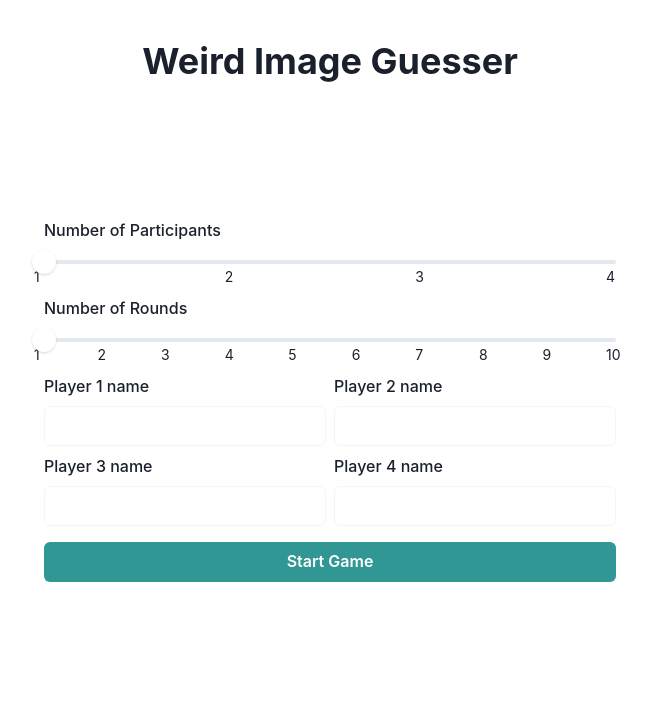
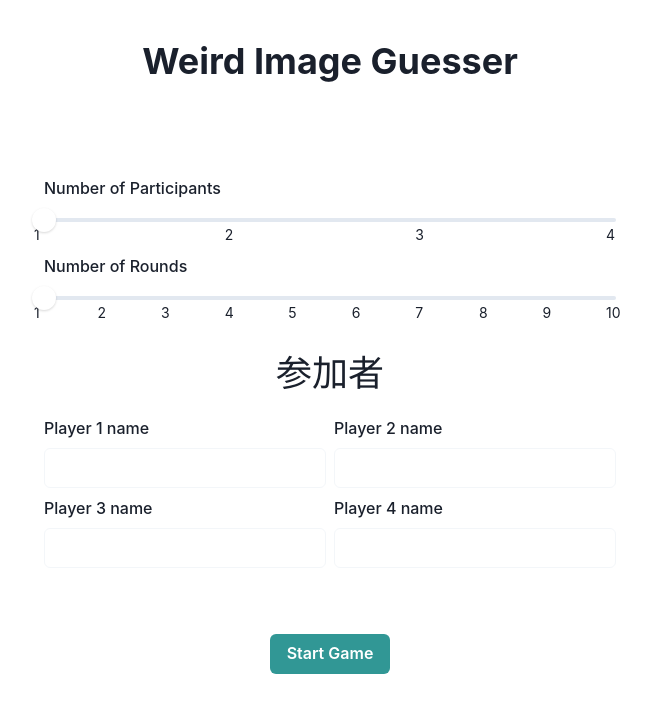
Before and after one commit to MIAopenroad/WeirdImageGuesser, a React (Vite) app in the folder frontend/: page / in a window 1280 px wide. Shown: the top 712 px of the page, without its empty margins (310-961 px from the left). Built offline with nearby package versions, Linux system fonts and the light colour scheme.

Commit message:
fix startScreen

```diff
--- a/frontend/src/components/StartScreen.tsx
+++ b/frontend/src/components/StartScreen.tsx
@@ -14,7 +14,8 @@ import {
   SliderTrack,
   SliderMark,
   Grid,
-  GridItem
+  GridItem,
+  Container
 } from '@chakra-ui/react';
 
 interface StartScreenProps {
@@ -94,12 +95,16 @@ const StartScreen: React.FC<StartScreenProps> = ({ startGame }) => {
             <SliderThumb boxSize={6} />
           </Slider>
         </FormControl>
-
+        <div style={{position: 'relative', top: 20, left: 0, width: '100%', textAlign: 'center'}}>
+        <Heading as="h1" size="xl" mb={6} mt={0}>
+          参加者
+        </Heading>
+      </div>
         <Grid templateColumns="repeat(2, 1fr)" gap={2}>
           {Array.from({ length: numParticipants }).map((_, index) => (
             <GridItem key={`player-${index + 1}`} colSpan={1} rowSpan={1}>
               <Stack spacing={4} style={{ position: 'relative', width: '100%' }}>
-                <FormControl id={`player-${index}`}>
+                <FormControl id={`player-${index + 1}`}>
                   <FormLabel>{`Player ${index + 1} name`}</FormLabel>
                   <Input
                   type='text'
@@ -112,7 +117,7 @@ const StartScreen: React.FC<StartScreenProps> = ({ startGame }) => {
             <GridItem key={`player-${ numParticipants -index}`} colSpan={1} rowSpan={1}>
               <Stack spacing={4} style={{ position: 'relative', width: '100%' }}>
                 <FormControl id={`player-${index}`}>
-                  <FormLabel>{`Player ${index + 1} name`}</FormLabel>
+                  <FormLabel>{`Player ${index + numParticipants + 1} name`}</FormLabel>
                   <Input
                   type='text'
                   disabled
@@ -122,10 +127,16 @@ const StartScreen: React.FC<StartScreenProps> = ({ startGame }) => {
             </GridItem>
           ))}
         </Grid>
-
-        <Button colorScheme="teal" onClick={handleStart}>
+        <div style={{
+          position:"relative",
+          bottom: "-50px",
+        }}>
+          <Button
+          colorScheme="teal"
+          onClick={handleStart}>
           Start Game
-        </Button>
+          </Button>
+        </div>
       </Stack>
     </>
   );
```
